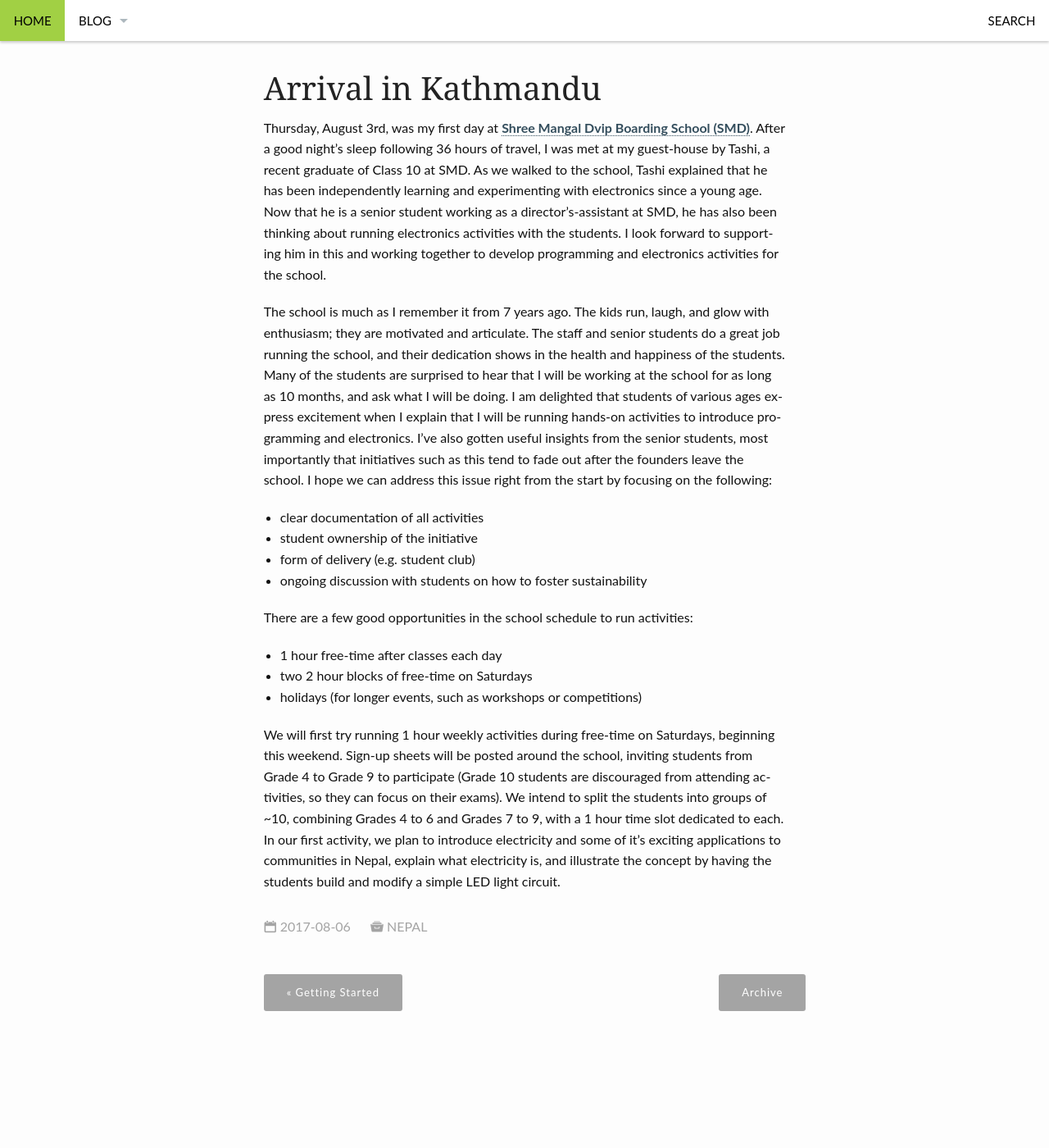
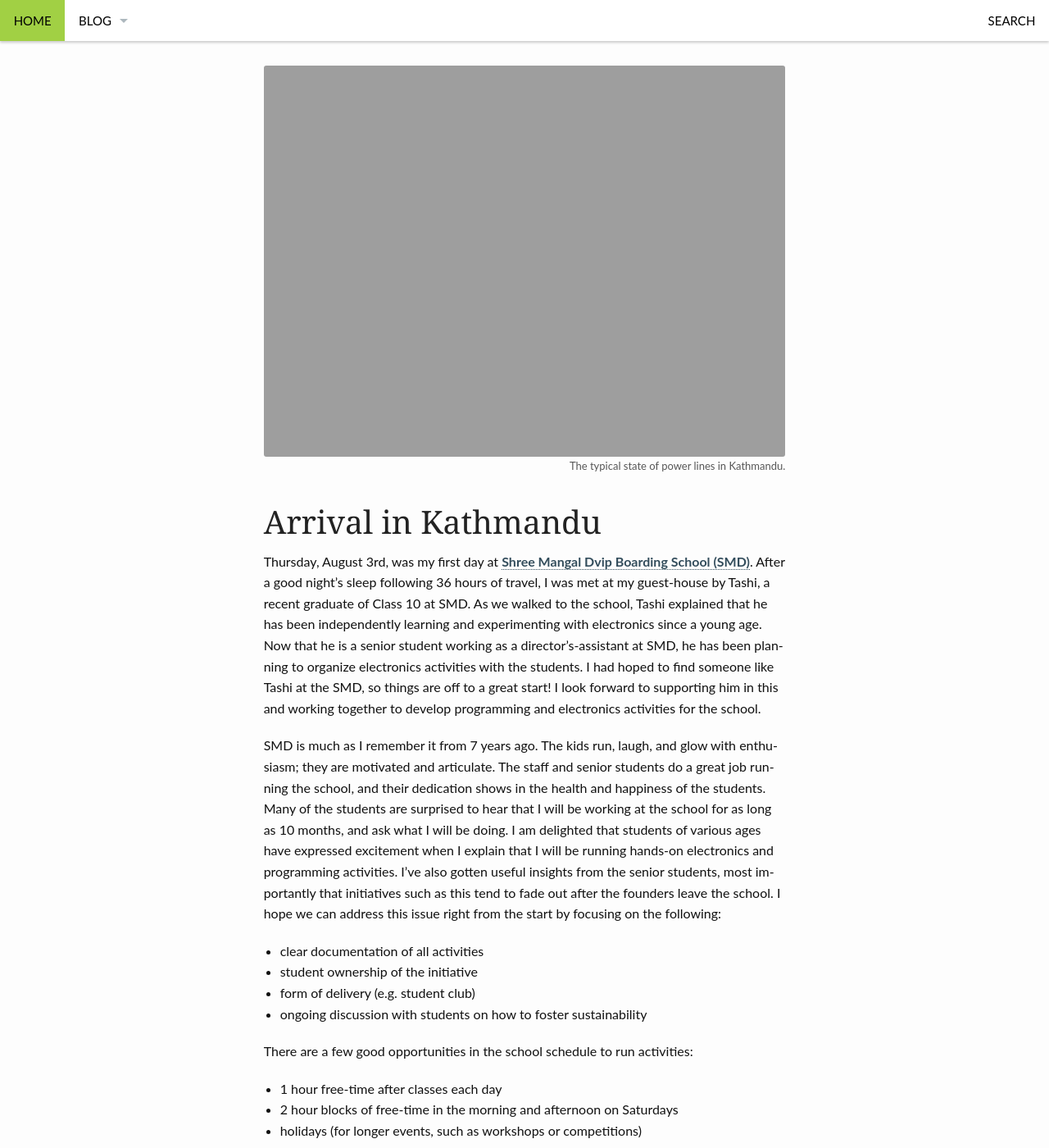
Before and after one commit to hpigot/hpigot.github.io, a Jekyll site: the page built from _posts/2017-08-06-arrival.md, in a window 1280 px wide and 1400 px high. Shown: the whole window at 82% size. Built offline with Jekyll 4.4.1, drawn with Linux system fonts in a browser that asks for light colours; some of the changed text lies outside the part shown.

```diff
--- a/_posts/2017-08-06-arrival.md
+++ b/_posts/2017-08-06-arrival.md
@@ -3,14 +3,16 @@ layout: page
 title: "Arrival in Kathmandu"
 teaser:
 header: no
-image:	<!-- power lines -->
+image:
+    title: powerlines.jpg
+    caption: The typical state of power lines in Kathmandu.
 category:
     - nepal
 ---
 
-Thursday, August 3rd, was my first day at [Shree Mangal Dvip Boarding School (SMD)][1]. After a good night's sleep following 36 hours of travel, I was met at my guest-house by Tashi, a recent graduate of Class 10 at SMD. As we walked to the school, Tashi explained that he has been independently learning and experimenting with electronics since a young age. Now that he is a senior student working as a director's-assistant at SMD, he has also been thinking about running electronics activities with the students. I look forward to supporting him in this and working together to develop programming and electronics activities for the school.
+Thursday, August 3rd, was my first day at [Shree Mangal Dvip Boarding School (SMD)][1]. After a good night's sleep following 36 hours of travel, I was met at my guest-house by Tashi, a recent graduate of Class 10 at SMD. As we walked to the school, Tashi explained that he has been independently learning and experimenting with electronics since a young age. Now that he is a senior student working as a director's-assistant at SMD, he has been planning to organize electronics activities with the students. I had hoped to find someone like Tashi at the SMD, so things are off to a great start! I look forward to supporting him in this and working together to develop programming and electronics activities for the school.
 
-The school is much as I remember it from 7 years ago. The kids run, laugh, and glow with enthusiasm; they are motivated and articulate. The staff and senior students do a great job running the school, and their dedication shows in the health and happiness of the students. Many of the students are surprised to hear that I will be working at the school for as long as 10 months, and ask what I will be doing. I am delighted that students of various ages express excitement when I explain that I will be running hands-on activities to introduce programming and electronics. I've also gotten useful insights from the senior students, most importantly that initiatives such as this tend to fade out after the founders leave the school. I hope we can address this issue right from the start by focusing on the following:
+SMD is much as I remember it from 7 years ago. The kids run, laugh, and glow with enthusiasm; they are motivated and articulate. The staff and senior students do a great job running the school, and their dedication shows in the health and happiness of the students. Many of the students are surprised to hear that I will be working at the school for as long as 10 months, and ask what I will be doing. I am delighted that students of various ages have expressed excitement when I explain that I will be running hands-on electronics and programming activities. I've also gotten useful insights from the senior students, most importantly that initiatives such as this tend to fade out after the founders leave the school. I hope we can address this issue right from the start by focusing on the following:
 
 *	clear documentation of all activities
 *	student ownership of the initiative
@@ -20,9 +22,11 @@ The school is much as I remember it from 7 years ago. The kids run, laugh, and g
 There are a few good opportunities in the school schedule to run activities:
 
 *	1 hour free-time after classes each day
-*	two 2 hour blocks of free-time on Saturdays
+*	2 hour blocks of free-time in the morning and afternoon on Saturdays
 *	holidays (for longer events, such as workshops or competitions)
 
-We will first try running 1 hour weekly activities during free-time on Saturdays, beginning this weekend. Sign-up sheets will be posted around the school, inviting students from Grade 4 to Grade 9 to participate (Grade 10 students are discouraged from attending activities, so they can focus on their exams). We intend to split the students into groups of ~10, combining Grades 4 to 6 and Grades 7 to 9, with a 1 hour time slot dedicated to each. In our first activity, we plan to introduce electricity and some of it's exciting applications to communities in Nepal, explain what electricity is, and illustrate the concept by having the students build and modify a simple LED light circuit.
+We will first try running 1 hour weekly activities during free-time on Saturdays, beginning this weekend. Sign-up sheets will be posted around the school, inviting students from Grade 4 to Grade 9 to participate (Grade 10 students are discouraged from attending activities, so they can focus on their exams). We intend to split the students into groups of ~10, combining Grades 4 to 6 and Grades 7 to 9, with a 1 hour time slot dedicated to each. In our first activity, we will introduce some important applications electricity in Nepalese communities, explain what electricity is, and illustrate the concept by having the students build and modify a simple LED light circuit.
+
+![Boudha Stupa.](/boudha.jpg)
 
 [1]: www.himalayanchildren.org
```
